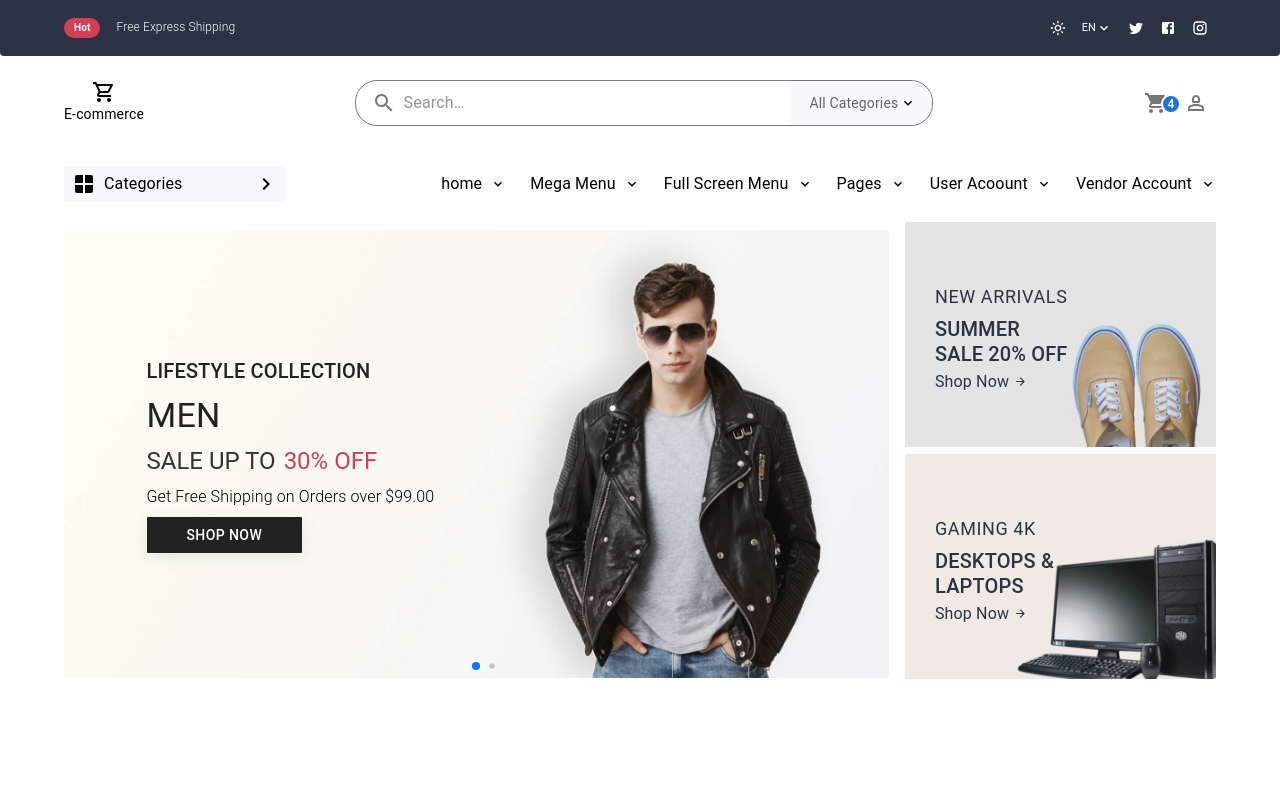
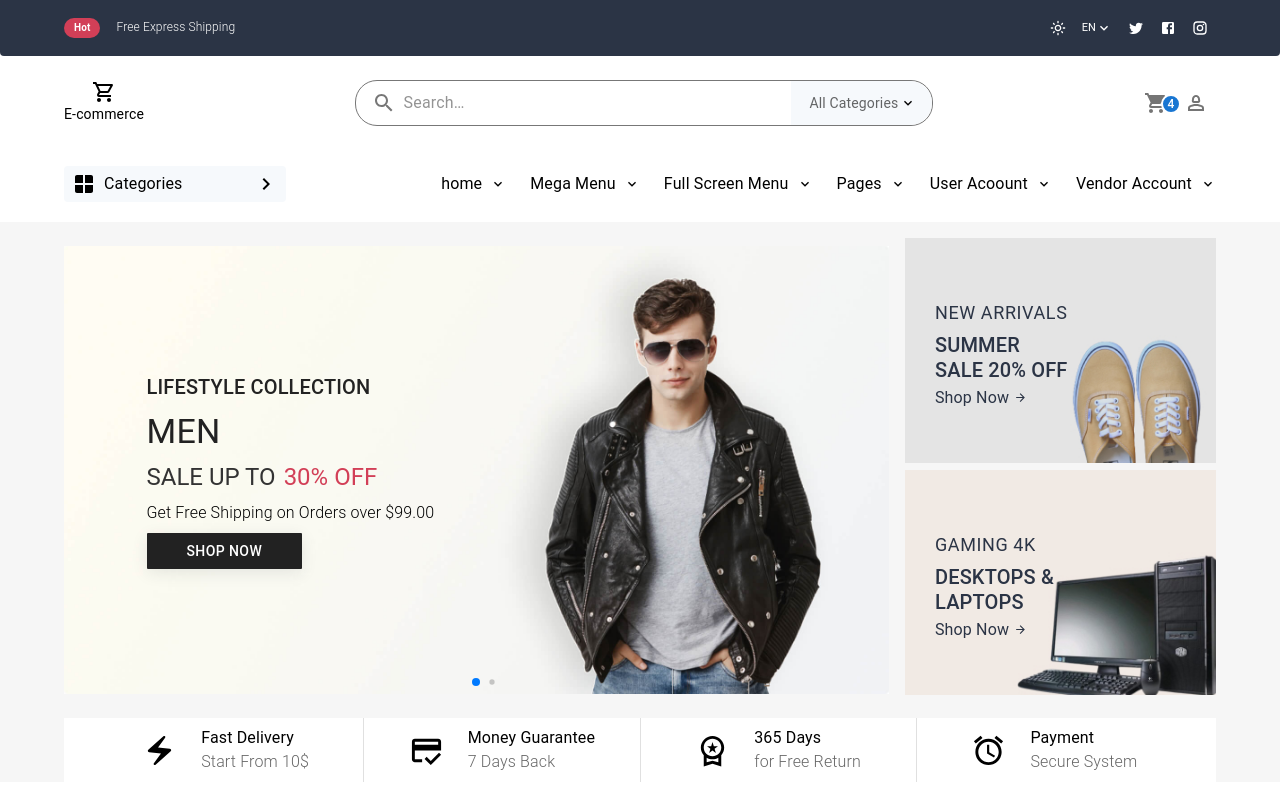
Before and after one commit to AbdelrahmanNabil9/E-commerce-App, a React (Vite) app: page / in a window 1280 px wide. Built offline with nearby package versions, Linux system fonts and the light colour scheme.

Commit message:
adding swiper and icon section

```diff
--- a/src/App.jsx
+++ b/src/App.jsx
@@ -1,7 +1,7 @@
 import Header2 from "./components/Header/Header2";
 import Header1 from "./components/Header/Header1";
 import Header3 from "./components/Header/Header3";
-import { CssBaseline, ThemeProvider } from "@mui/material";
+import { Box, CssBaseline, ThemeProvider } from "@mui/material";
 import { ColorModeContext, useMode } from "./theme";
 import Hero from "./components/hero/Hero";
 function App() {
@@ -9,15 +9,21 @@
 	return (
 		<ColorModeContext.Provider
 			// @ts-ignore
-    value={colorMode}>
+			value={colorMode}
+		>
 			<ThemeProvider
 				// @ts-ignore
-      theme={theme}>
+				theme={theme}
+			>
 				<CssBaseline />
 				<Header1 />
 				<Header2 />
 				<Header3 />
-        <Hero/>
+				<Box sx={{ bgcolor: theme.
+// @ts-ignore
+				palette.bg.main }}>
+					<Hero />
+				</Box>
 			</ThemeProvider>
 		</ColorModeContext.Provider>
 	);
--- a/src/components/Header/Links.jsx
+++ b/src/components/Header/Links.jsx
@@ -9,7 +9,8 @@
 	Typography,
 } from "@mui/material";
 
-const Links = ({title}) => {
+// eslint-disable-next-line react/prop-types
+const Links = ({ title }) => {
 	return (
 		<Box
 			sx={{
@@ -30,6 +31,7 @@
 					left: "50%",
 					transform: "translateX(-50%)",
 					display: "none",
+					zIndex: 20,
 				}}
 			>
 				<Paper sx={{ mt: 2 }}>
@@ -48,9 +50,10 @@
 									/>
 								</ListItemButton>
 							</ListItem>
-							<ListItem disablePadding
-              sx={{ ":hover .subLink": {display: "block"}}}
-              >
+							<ListItem
+								disablePadding
+								sx={{ ":hover .subLink": { display: "block" } }}
+							>
 								<ListItemButton>
 									<ListItemText
 										sx={{
@@ -65,10 +68,15 @@
 									<KeyboardArrowRightOutlined fontSize="small" />
 								</ListItemButton>
 								<Box
-                className="subLink"
-                sx={{display: "none", position: "absolute", top: 0, left: "100%"}}
-                >
-									<Paper sx={{ ml:1, minWidth: 150}}>
+									className="subLink"
+									sx={{
+										display: "none",
+										position: "absolute",
+										top: 0,
+										left: "100%",
+									}}
+								>
+									<Paper sx={{ ml: 1, minWidth: 150 }}>
 										<nav aria-label="secondary mailbox folders">
 											<List>
 												<ListItem disablePadding>
--- a/src/components/hero/Hero.jsx
+++ b/src/components/hero/Hero.jsx
@@ -18,12 +18,15 @@
 
 // import required modules
 import { Pagination } from "swiper/modules";
+import IconSection from "./IconSection";
 
 const Hero = () => {
-
 	const theme = useTheme();
 	return (
-		<Container sx={{ mt: 2.5, display: "flex", alignItems: "center", gap: 2 }}>
+		<Container>
+			<Box
+				sx={{ pt: 2, mt: 2.5, display: "flex", alignItems: "center", gap: 2 }}
+			>
 				<Swiper
 					pagination={{ dynamicBullets: true }}
 					loop={true}
@@ -59,7 +62,7 @@
 								MEN
 							</Typography>
 							<Stack
-              sx={{ justifyContent: {xs: "center", sm: "left"}}}
+								sx={{ justifyContent: { xs: "center", sm: "left" } }}
 								direction={"row"}
 								alignItems={"center"}
 							>
@@ -125,7 +128,7 @@
 								WOMEN
 							</Typography>
 							<Stack
-              sx={{ justifyContent: {xs: "center", sm: "left"}}}
+								sx={{ justifyContent: { xs: "center", sm: "left" } }}
 								direction={"row"}
 								alignItems={"center"}
 							>
@@ -288,6 +291,8 @@
 						</Stack>
 					</Box>
 				</Box>
+			</Box>
+			<IconSection />
 		</Container>
 	);
 };
--- /dev/null
+++ b/src/components/hero/IconSection.jsx
@@ -0,0 +1,83 @@
+import {
+	Box,
+	Container,
+	Divider,
+	Stack,
+	Typography,
+	useMediaQuery,
+	useTheme,
+} from "@mui/material";
+import ElectricBoltIcon from "@mui/icons-material/ElectricBolt";
+import CreditScoreOutlinedIcon from "@mui/icons-material/CreditScoreOutlined";
+import WorkspacePremiumOutlinedIcon from "@mui/icons-material/WorkspacePremiumOutlined";
+import AccessAlarmOutlinedIcon from "@mui/icons-material/AccessAlarmOutlined";
+
+const IconSection = () => {
+	const theme = useTheme();
+	return (
+		<Container
+			sx={{ bgcolor: theme.palette.mode === "dark" ? "#000" : "#fff", mt: 2 }}
+		>
+			<Stack
+				direction={"row"}
+				alignItems={"center"}
+				sx={{ flexWrap: "wrap" }}
+				divider={
+					useMediaQuery("(min-width:600px)") ? (
+						<Divider orientation="vertical" flexItem />
+					) : null
+				}
+			>
+				<MyBox
+					icon={<ElectricBoltIcon fontSize="large" />}
+					title={"Fast Delivery"}
+					subtitle={"Start From 10$"}
+				/>
+				<MyBox
+					icon={<CreditScoreOutlinedIcon fontSize="large" />}
+					title={"Money Guarantee"}
+					subtitle={"7 Days Back"}
+				/>
+				<MyBox
+					icon={<WorkspacePremiumOutlinedIcon fontSize="large" />}
+					title={"365 Days"}
+					subtitle={"for Free Return"}
+				/>
+				<MyBox
+					icon={<AccessAlarmOutlinedIcon fontSize="large" />}
+					title={"Payment"}
+					subtitle={"Secure System"}
+				/>
+			</Stack>
+		</Container>
+	);
+};
+export default IconSection;
+
+// eslint-disable-next-line react/prop-types
+const MyBox = ({ icon, title, subtitle }) => {
+	const theme = useTheme();
+	return (
+		<Box
+			sx={{
+				width: 250,
+				display: "flex",
+				flexGrow: 1,
+				gap: 3,
+				justifyContent: useMediaQuery("(min-width:600px)") ? "center" : "left",
+				alignItems: "center",
+				py: 1,
+			}}
+		>
+			{icon}
+			<Box>
+				<Typography variant="body1">{title}</Typography>
+				<Typography
+					sx={{ fontWeight: 300, color: theme.palette.text.secondary }}
+				>
+					{subtitle}
+				</Typography>
+			</Box>
+		</Box>
+	);
+};
--- a/src/components/hero/swiper.css
+++ b/src/components/hero/swiper.css
@@ -14,6 +14,13 @@
   align-items: center;
 }
 
+.swiper-slide:hover{
+  cursor: grab;
+}
+.swiper-slide:active{
+  cursor: grabbing;
+}
+
 .swiper-slide img {
   display: block;
   width: 100%;
--- a/src/theme.js
+++ b/src/theme.js
@@ -10,6 +10,10 @@
           // palette values for light mode
           myColor: {
             main: "#F6F9FC"
+          },
+
+          bg:{
+            main: "#f6f6f6"
           },
 
           text: {
@@ -27,6 +31,9 @@
           // palette values for dark mode
           myColor: {
             main: "#252b32"
+          },
+          bg:{
+            main: "#1D2021"
           },
 
           neutral: {
```
Lines whose indentation alone changed are shown as unchanged.
